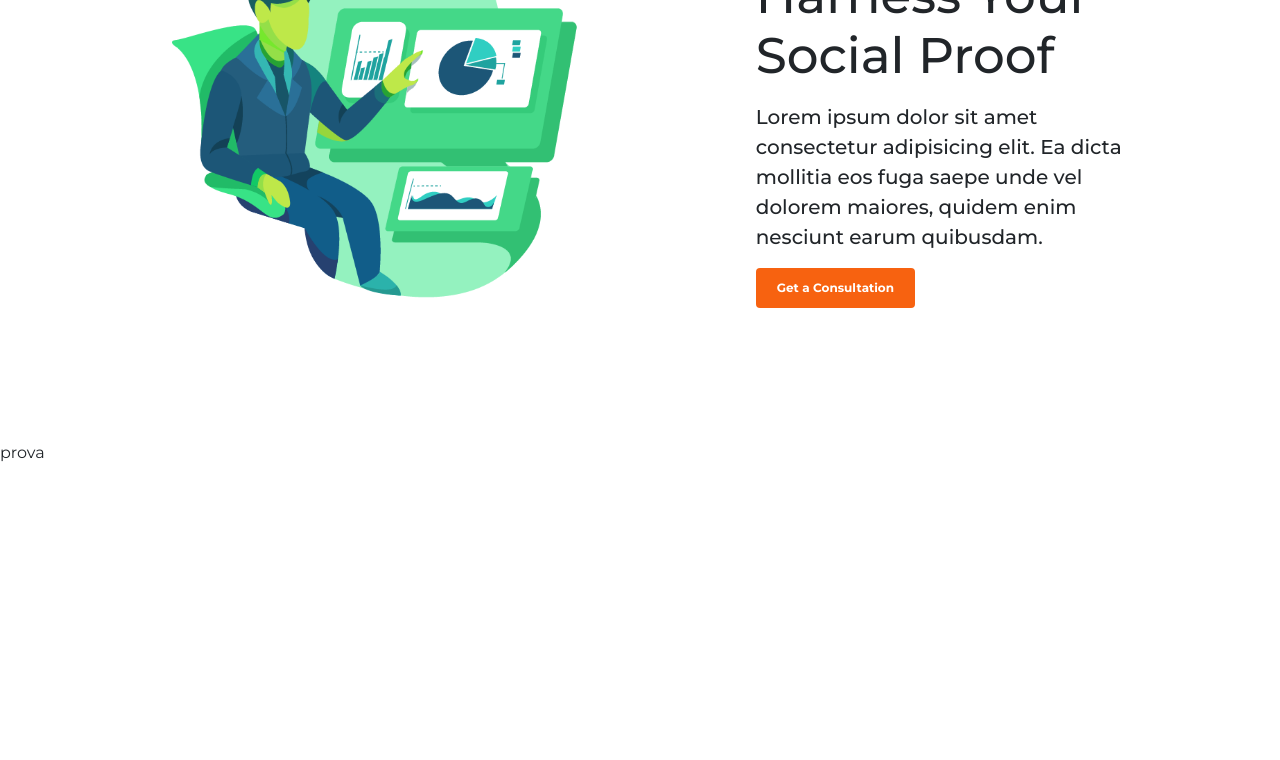
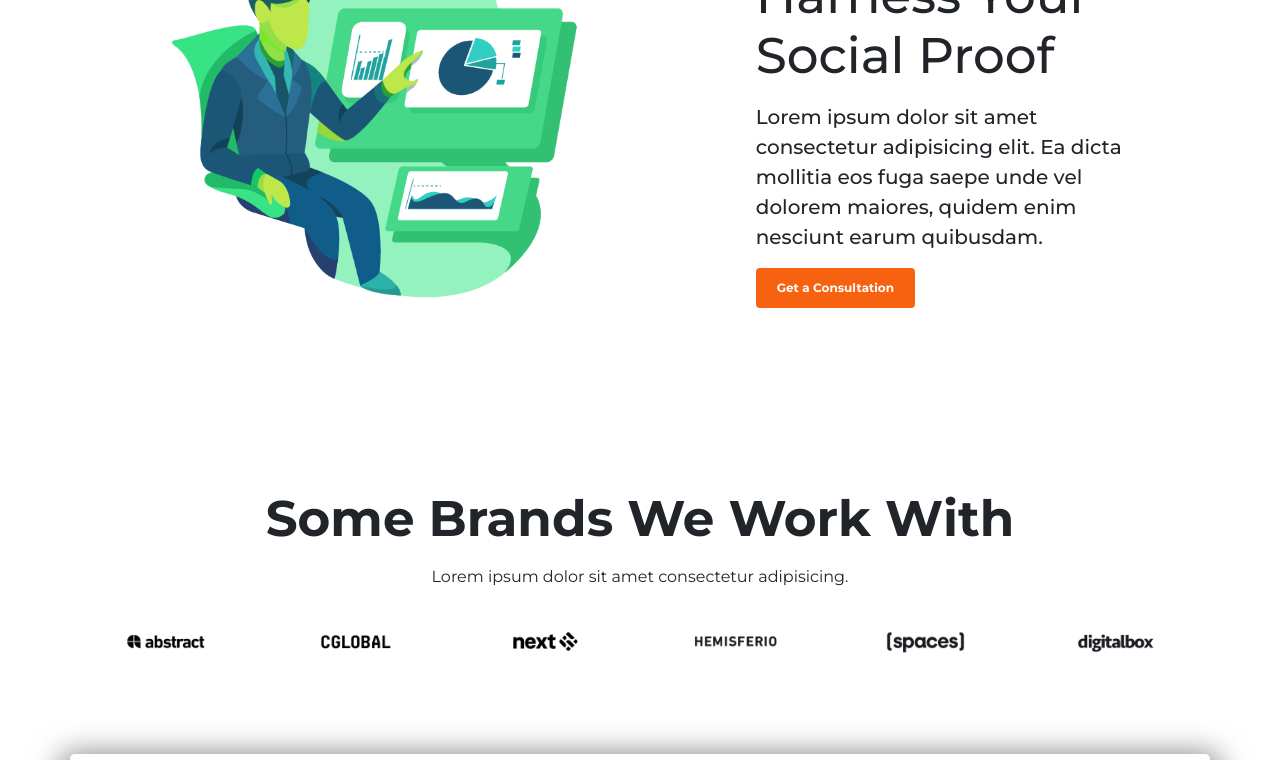
Before and after one commit to Ciro97cu/proj-html-vuejs, a Vue app: page / in a window 1280 px wide. Shown: the part 2000-2760 px from the top of the page. Before the commit the page ends 2465 px from the top, so only its background shows below. Built offline with nearby package versions, Linux system fonts and the light colour scheme.

Commit message:
completed section

```diff
--- /dev/null
+++ b/src/assets/data/brands.json
@@ -0,0 +1,26 @@
+[
+    {
+        "id": 1,
+        "path": "abstract.png"
+    },
+    {
+        "id": 2,
+        "path": "cglobal.png"
+    },
+    {
+        "id": 3,
+        "path": "next.png"
+    },
+    {
+        "id": 4,
+        "path": "hemisferio.png"
+    },
+    {
+        "id": 5,
+        "path": "spaces.png"
+    },
+    {
+        "id": 6,
+        "path": "digitalbox.png"
+    }
+]
--- /dev/null
+++ b/src/assets/data/trust.json
@@ -0,0 +1,23 @@
+[
+    {
+        "id": 1,
+        "path": "case-studies-1.jpg",
+        "title": "How Spaces attracted five million visitors by improving the content",
+        "value": "200%",
+        "info": "Higher revenue from digital"
+    },
+    {
+        "id": 2,
+        "path": "case-studies-4.jpg",
+        "title": "Creativity helped Hemisferio to increase their brand reach vertically",
+        "value": "10x",
+        "info": "Sales increase with the same ad spend"
+    },
+    {
+        "id": 3,
+        "path": "case-studies-6.jpg",
+        "title": "How DigitalBox used Al-powered data insight to boost sales",
+        "value": "3-year",
+        "info": "Partnership with Avada Consultant"
+    }
+]
--- /dev/null
+++ b/src/components/GeneralBrands.vue
@@ -0,0 +1,84 @@
+<template>
+  <div>
+    <div class="container-sm text-center py-5">
+      <h2 class="pb-3">Some Brands We Work With</h2>
+      <p class="pb-3">Lorem ipsum dolor sit amet consectetur adipisicing.</p>
+      <div class="row pt-4">
+        <div v-for="brand in brands" :key="brand.id" class="col-sm-2">
+          <img
+            class="w-50"
+            :src="require(`../assets/img/${brand.path}`)"
+            :alt="brand.id"
+          />
+        </div>
+      </div>
+      <div class="row_sandy p-2 row align-items-center justify-content-between">
+        <div class="col-auto">
+          <div class="d-flex flex-row align-items-center gap-3">
+            <div class="wrapper_img">
+              <img
+                class="rounded-circle w-100"
+                src="@/assets/img/marketing-expert-cta.png"
+                alt="Sandy Reiff"
+              />
+            </div>
+            <div class="d-flex flex-column text-start">
+              <h5>Sandy Reiff</h5>
+              <p class="sandy_info">Marketing Consultant Expert</p>
+            </div>
+          </div>
+        </div>
+        <div class="col-auto">
+          <h4>Drive Leads and Sales with Avada</h4>
+        </div>
+        <div class="col-auto d-inline-block pe-3">
+          <button class="btn">
+            <font-awesome-icon icon="fa-solid fa-phone" class="pe-2" />
+            (555) 802-1234
+          </button>
+        </div>
+      </div>
+    </div>
+  </div>
+</template>
+
+<script>
+import brands from "@/assets/data/brands";
+
+export default {
+  name: "GeneralBrands",
+  data() {
+    return {
+      brands,
+    };
+  },
+};
+</script>
+
+<style lang="scss" scoped>
+@import "../assets/style/variables.scss";
+@import "../assets/style/mixin.scss";
+
+h2 {
+  font-size: 50px;
+  font-weight: 700;
+}
+
+button {
+  @include button($color-Ecstasy-Op, $color-Ecstasy, $color-Ecstasy, white);
+}
+
+.row_sandy {
+  margin-top: 100px;
+  border-radius: 5px;
+  box-shadow: 0px 10px 30px 10px rgba(0, 0, 0, 0.5);
+
+  .wrapper_img {
+    width: 50px;
+  }
+
+  .sandy_info {
+    font-size: 12px;
+  }
+}
+</style>
--- a/src/components/generalCardInfo.vue
+++ b/src/components/GeneralInfo.vue
@@ -72,7 +72,7 @@
 
 <script>
 export default {
-  name: "generalCardInfo",
+  name: "GeneralInfo",
 };
 </script>
 
--- /dev/null
+++ b/src/components/GeneralTrust.vue
@@ -0,0 +1,59 @@
+<template>
+  <div>
+    <div class="container-sm py-5">
+      <h2 class="text-center pb-5">Trusted by Leading Organizations</h2>
+      <div class="row pb-5">
+        <div class="col-sm-4" v-for="person in trust" :key="person.id">
+          <img
+            class="w-100 pb-4"
+            :src="require(`../assets/img/${person.path}`)"
+            :alt="person.id"
+          />
+          <h4 class="pb-4">{{ person.title }}</h4>
+          <h3 class="pb-2">{{ person.value }}</h3>
+          <p>{{ person.info }}</p>
+        </div>
+      </div>
+      <div class="row justify-content-center">
+        <button class="btn col-auto">Read More Case Studies</button>
+      </div>
+    </div>
+  </div>
+</template>
+
+<script>
+import trust from "@/assets/data/trust";
+
+export default {
+  name: "GeneralTrust",
+  data() {
+    return {
+      trust,
+    };
+  },
+};
+</script>
+
+<style lang="scss" scoped>
+@import "../assets/style/variables.scss";
+@import "../assets/style/mixin.scss";
+
+h2 {
+  font-size: 50px;
+  font-weight: 700;
+}
+
+.col-sm-4 {
+  h4 {
+    font-size: 25px;
+  }
+  h3 {
+    font-size: 40px;
+    font-weight: 700;
+  }
+}
+
+button {
+  @include button($color-Ecstasy, white, $color-Tango, black);
+}
+</style>
--- a/src/components/IntroductionSection.vue
+++ b/src/components/IntroductionSection.vue
@@ -1,16 +1,22 @@
 <template>
   <div>
-    <generalCardInfo />
+    <GeneralInfo />
+    <GeneralBrands />
+    <GeneralTrust />
   </div>
 </template>
 
 <script>
-import generalCardInfo from "./generalCardInfo.vue";
+import GeneralInfo from "./GeneralInfo.vue";
+import GeneralBrands from "./GeneralBrands.vue";
+import GeneralTrust from "./GeneralTrust.vue";
 
 export default {
   name: "IntroductionSection",
   components: {
-    generalCardInfo,
+    GeneralInfo,
+    GeneralBrands,
+    GeneralTrust,
   },
 };
 </script>
--- a/src/components/MainAvada.vue
+++ b/src/components/MainAvada.vue
@@ -1,15 +1,18 @@
 <template>
   <main>
     <IntroductionSection />
+    <PlanSection />
   </main>
 </template>
 
 <script>
 import IntroductionSection from "./IntroductionSection.vue";
+import PlanSection from "./PlanSection.vue";
 export default {
   name: "MainAvada",
   components: {
     IntroductionSection,
+    PlanSection,
   },
 };
 </script>
```
